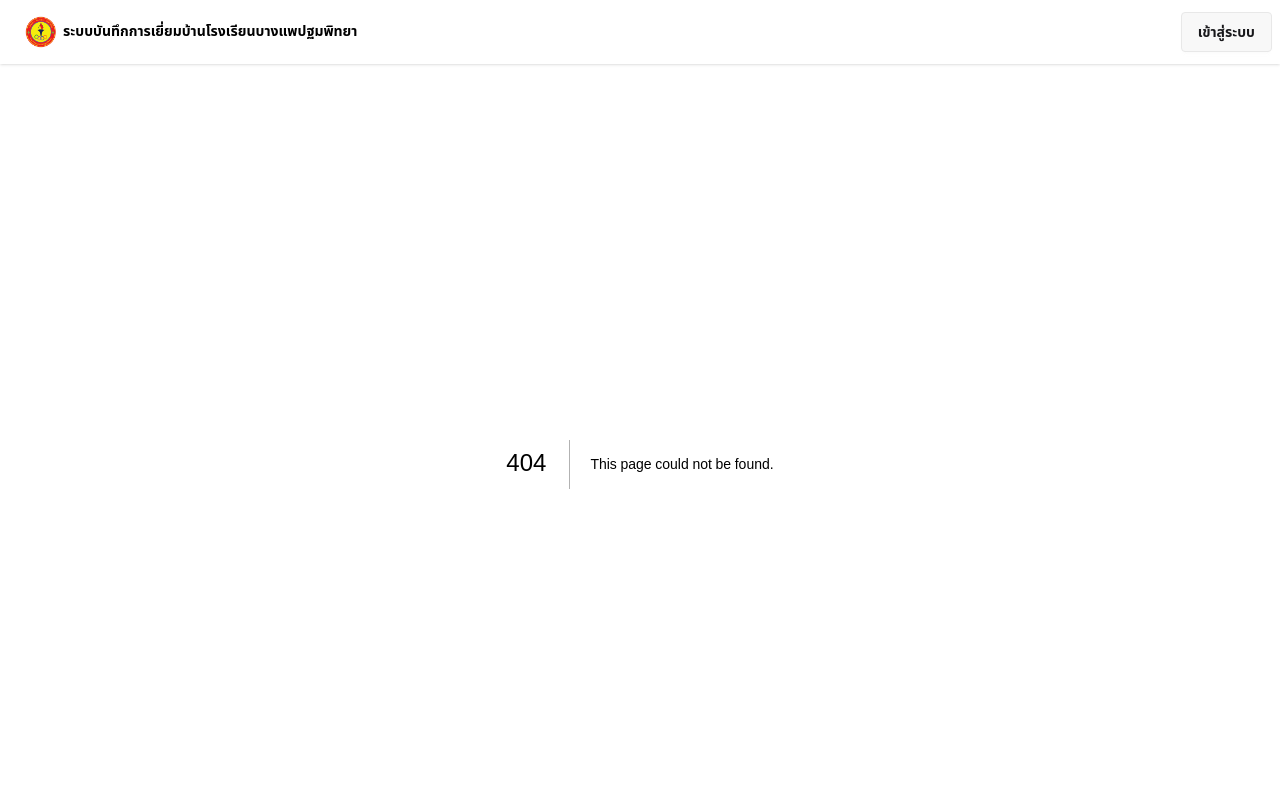
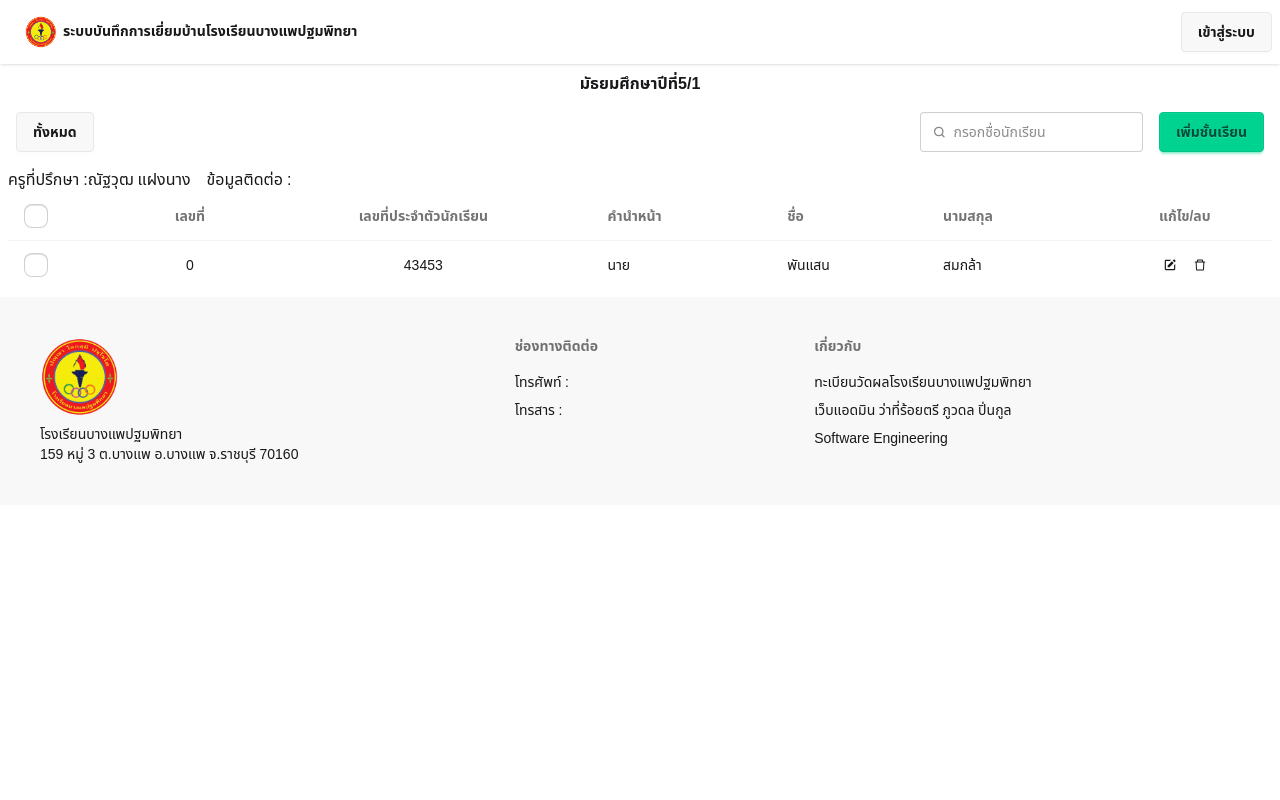
Before and after one commit to Punsano26/ProjectVisitHome, a Next.js app: page /admin/classroom in a window 1280 px wide. Before the commit this address had no page. Shown: the top 800 px of the page. Built offline with nearby package versions, Linux system fonts and the light colour scheme.

Commit message:
add classroom management features with modals for adding classes and years

```diff
--- a/src/app/admin/add-class/page.jsx
+++ b/src/app/admin/add-class/page.jsx
@@ -1,6 +1,8 @@
+"use client";
 import React from "react";
 import { BiSolidEdit } from "react-icons/bi";
 import { AiOutlineDelete } from "react-icons/ai";
+import ModalAddClass from "../../../components/modals/addclass";
 
 const page = () => {
   return (
@@ -27,11 +29,52 @@ const page = () => {
           </div>
         </div>
         {/* ฟีเจอร์เสริม */}
-        <label className="input">
-  <svg className="h-[1em] opacity-50" xmlns="http://www.w3.org/2000/svg" viewBox="0 0 24 24"><g strokeLinejoin="round" strokeLinecap="round" strokeWidth="2.5" fill="none" stroke="currentColor"><circle cx="11" cy="11" r="8"></circle><path d="m21 21-4.3-4.3"></path></g></svg>
-  <input type="search" required placeholder="Search"/>
-</label>
+        <div className="flex items-center justify-between m-2 mt-4 mb-4">
+          {/* Dropdown ชิดซ้าย */}
+          <div className="dropdown dropdown-bottom mr-4">
+            <div tabIndex={0} role="button" className="btn">
+              ทั้งหมด
+            </div>
+            <ul
+              tabIndex={0}
+              className="dropdown-content menu bg-base-100 rounded-box z-1 w-52 p-2 shadow-sm"
+            >
+              <li>
+                <a>Item 1</a>
+              </li>
+              <li>
+                <a>Item 2</a>
+              </li>
+            </ul>
+          </div>
 
+          {/* Search + Button ชิดขวา */}
+          <div className="flex items-center gap-4">
+            <label className="input">
+              <svg
+                className="h-[1em] opacity-50"
+                xmlns="http://www.w3.org/2000/svg"
+                viewBox="0 0 24 24"
+              >
+                <g
+                  strokeLinejoin="round"
+                  strokeLinecap="round"
+                  strokeWidth="2.5"
+                  fill="none"
+                  stroke="currentColor"
+                >
+                  <circle cx="11" cy="11" r="8"></circle>
+                  <path d="m21 21-4.3-4.3"></path>
+                </g>
+              </svg>
+              <input type="search" required placeholder="กรอกชื่อนักเรียน" />
+            </label>
+            <button
+            onClick={()=>document.getElementById('add_class').showModal()}
+            className="btn btn-success">เพิ่มชั้นเรียน</button>
+          </div>
+        </div>
+        <ModalAddClass />
 
         {/* ตารางชั้นเรียน */}
 
@@ -45,9 +88,9 @@ const page = () => {
                     <input type="checkbox" className="checkbox" />
                   </label>
                 </th>
-                <th>ชั้นเรียน</th>
-                <th>จำนวนสมาชิก</th>
-                <th>แก้ไขและลบ</th>
+                <th className="text-center">ชั้นเรียน</th>
+                <th className="text-center">จำนวนสมาชิก</th>
+                <th className="text-center">แก้ไขและลบ</th>
               </tr>
             </thead>
             <tbody>
@@ -58,8 +101,8 @@ const page = () => {
                     <input type="checkbox" className="checkbox" />
                   </label>
                 </th>
-                <td>ม.4/1</td>
-                <td>
+                <td className="text-center">ม.4/1</td>
+                <td className="text-center">
                   <span>32</span> คน
                 </td>
                 <td>
--- /dev/null
+++ b/src/app/admin/classroom/page.jsx
@@ -0,0 +1,116 @@
+"use client";
+import React from 'react'
+import { BiSolidEdit } from "react-icons/bi";
+import { AiOutlineDelete } from "react-icons/ai";
+const page = () => {
+  return (
+    <div className='p-2'>
+         <h5 className="text-center font-bold">
+          มัธยมศึกษาปีที่<span>5/1</span>
+        </h5>
+         {/* ฟีเจอร์เสริม */}
+         <div className="flex items-center justify-between m-2 mt-4 mb-4">
+          {/* Dropdown ชิดซ้าย */}
+          <div className="dropdown dropdown-bottom mr-4">
+            <div tabIndex={0} role="button" className="btn">
+              ทั้งหมด
+            </div>
+            <ul
+              tabIndex={0}
+              className="dropdown-content menu bg-base-100 rounded-box z-1 w-52 p-2 shadow-sm"
+            >
+              <li>
+                <a>Item 1</a>
+              </li>
+              <li>
+                <a>Item 2</a>
+              </li>
+            </ul>
+          </div>
+
+          {/* Search + Button ชิดขวา */}
+          <div className="flex items-center gap-4">
+            <label className="input">
+              <svg
+                className="h-[1em] opacity-50"
+                xmlns="http://www.w3.org/2000/svg"
+                viewBox="0 0 24 24"
+              >
+                <g
+                  strokeLinejoin="round"
+                  strokeLinecap="round"
+                  strokeWidth="2.5"
+                  fill="none"
+                  stroke="currentColor"
+                >
+                  <circle cx="11" cy="11" r="8"></circle>
+                  <path d="m21 21-4.3-4.3"></path>
+                </g>
+              </svg>
+              <input type="search" required placeholder="กรอกชื่อนักเรียน" />
+            </label>
+            <button
+            onClick={()=>document.getElementById('add_class').showModal()}
+            className="btn btn-success">เพิ่มชั้นเรียน</button>
+          </div>
+        </div>
+
+        <div className='flex gap-4 justify-satart'> <h6>ครูที่ปรึกษา :<span>ณัฐวุฒ แฝงนาง</span></h6>
+        <h6>ข้อมูลติดต่อ :<span></span></h6></div>
+
+       {/* ตารางแสดงรายชื่อนักเรียนขอห้องนี้ */}
+       <div className="overflow-x-auto">
+                 <table className="table">
+                   {/* head */}
+                   <thead>
+                     <tr>
+                       <th>
+                         <label>
+                           <input type="checkbox" className="checkbox" />
+                         </label>
+                       </th>
+                       <th className="text-center">เลขที่</th>
+                       <th className="text-center">เลขที่ประจำตัวนักเรียน</th>
+                       <th className="">คำนำหน้า</th>
+                       <th>ชื่อ</th>
+                       <th>นามสกุล</th>
+                       <th className="text-center">แก้ไข/ลบ</th>
+                     </tr>
+                   </thead>
+                   <tbody>
+                     {/* row 1 */}
+                     <tr>
+                       <th>
+                         <label>
+                           <input type="checkbox" className="checkbox" />
+                         </label>
+                       </th>
+                       <td className="text-center">0</td>
+                       <td className="text-center">
+                         <span>43453</span>
+                       </td>
+                       <td className="">
+                         <span>นาย</span>
+                       </td>
+                       <td>
+                         <span>พันแสน</span>
+                       </td>
+                       <td>
+                         <span>สมกล้า</span>
+                       </td>
+
+                       <td>
+                         <div className="flex gap-4 items-center justify-center">
+                           <BiSolidEdit />
+                           <AiOutlineDelete />
+                         </div>
+                       </td>
+                     </tr>
+                   </tbody>
+                 </table>
+               </div>
+    </div>
+  )
+}
+
+export default page
--- /dev/null
+++ b/src/components/modals/addclass.jsx
@@ -0,0 +1,36 @@
+import React from "react";
+
+const addclass = () => {
+  return (
+    <div>
+      <dialog id="add_class" className="modal">
+        <div className="modal-box flex flex-col items-center justify-center w-11/12">
+          <h3 className="font-bold text-lg text-center">เพิ่มชั้นเรียน</h3>
+          <div className="flex flex-col items-center justify-center">
+            <input className="text-center mt-2 border" placeholder="ชื่อชั้นเรียน" type="text" />
+            <details className="dropdown rounded-md mt-2">
+              <summary className="btn m-1">เลือกคุณครู</summary>
+              <ul className="menu dropdown-content bg-base-100 rounded-box z-1 w-52 p-2 shadow-sm">
+                <li>
+                  <a>Item 1</a>
+                </li>
+                <li>
+                  <a>Item 2</a>
+                </li>
+              </ul>
+            </details>
+          </div>
+
+          <div className="modal-action">
+            <form method="dialog mt-2">
+              <button className="btn bg-red-400 mr-8">ยกเลิก</button>
+              <button className="btn bg-green-400">บันทึก</button>
+            </form>
+          </div>
+        </div>
+      </dialog>
+    </div>
+  );
+};
+
+export default addclass;
--- a/src/components/modals/addyear.jsx
+++ b/src/components/modals/addyear.jsx
@@ -1,17 +1,14 @@
-import React from 'react'
+import React from "react";
 
 const addyear = () => {
   return (
     <div>
-
-
       <dialog id="add_year" className="modal">
-  <div className="modal-box flex flex-col items-center justify-center w-2xl">
+        <div className="modal-box flex flex-col items-center justify-center w-11/12">
           <h3 className="font-bold text-lg text-center">ปีการศึกษา</h3>
-    <input className='text-center rounded-md mt-2' type="date" />
+          <input className="text-center rounded-md mt-2" type="date" />
           <div className="modal-action">
             <form method="dialog mt-2">
-
               <button className="btn bg-red-400 mr-8">ยกเลิก</button>
               <button className="btn bg-green-400">บันทึก</button>
             </form>
@@ -19,7 +16,7 @@ const addyear = () => {
         </div>
       </dialog>
     </div>
-  )
-}
+  );
+};
 
-export default addyear
+export default addyear;
```
Lines whose indentation alone changed are shown as unchanged.
